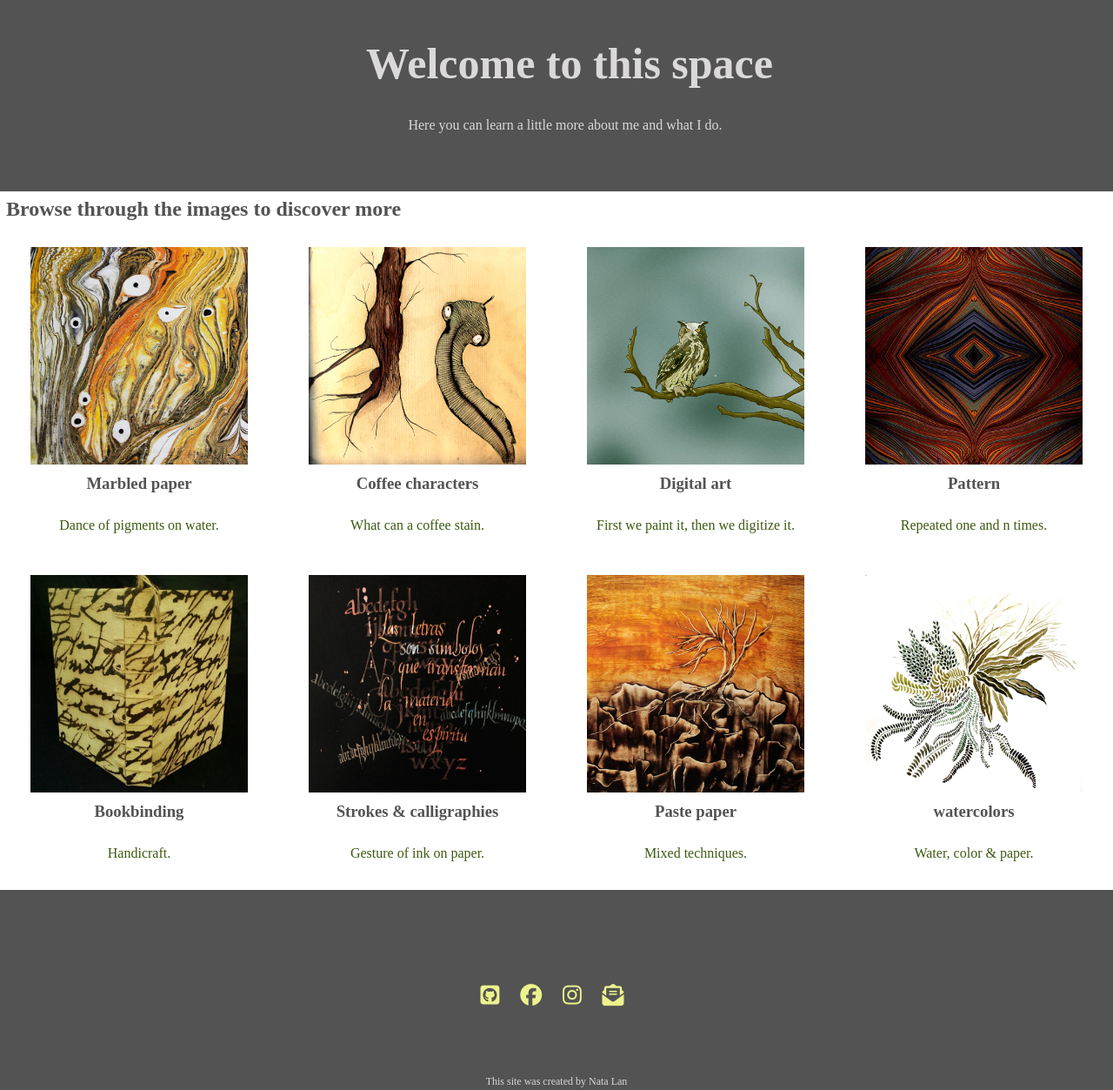
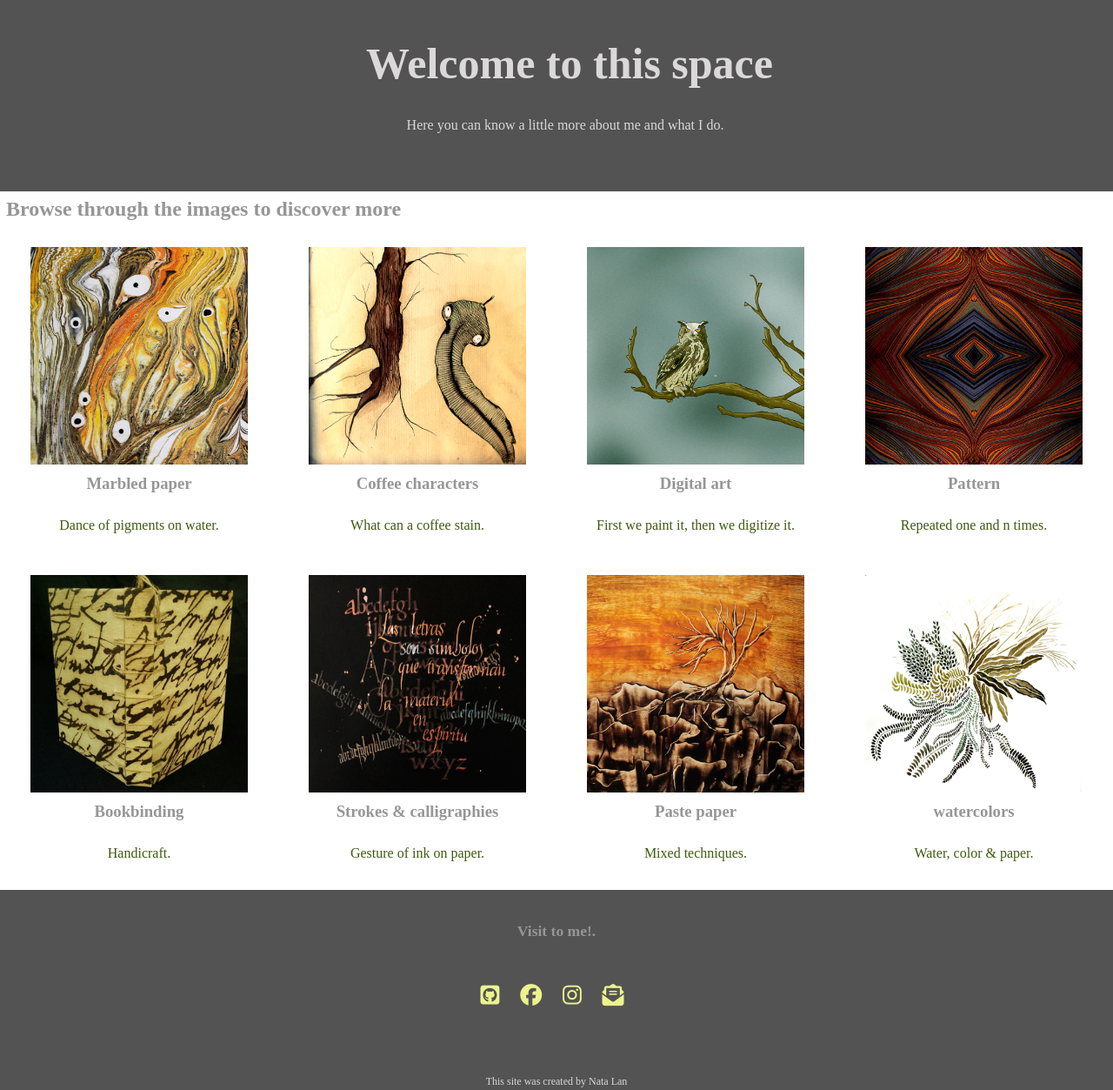
Before and after one commit to Natylan/NataLan, a plain HTML site: page index.html in a window 1280 px wide. Shown: the whole page at 87% size. Drawn offline with Linux system fonts and the light colour scheme; a web font is replaced by a local one.

Commit message:
Add files via upload

```diff
--- a/index.html
+++ b/index.html
@@ -4,7 +4,7 @@
     <meta charset="UTF-8">
     <meta http-equiv="X-UA-Compatible" content="IE=edge">
     <meta name="viewport" content="width=device-width, initial-scale=1.0">
-    <title>Grid Examples</title>
+    <title>Nata Lan</title>
     <link rel="stylesheet" href="style.css">
     <link rel="preconnect" href="https://fonts.gstatic.com">
     <link href="https://fonts.googleapis.com/css2?family=Cormorant+Unicase:wght@300&display=swap" rel="stylesheet">
@@ -16,7 +16,7 @@
 
     <div class="banner">
         <h1>Welcome to this space</h1>
-        <p>Here you can learn a little more about me and what I do.</p>
+        <p>Here you can know a little more about me and what I do.</p>
         <a href=""></a>
     </div>
     <div class="container">
@@ -76,7 +76,7 @@
 
     </div>
     <footer>
-        <h3>Visit to me here.</h3>
+        <h3>Visit to me!.</h3>
         <ul class="lista">
             <ul class="lista">
                 <li><a href="https://github.com/" target="_blnak"><i class="fab fa-github-square" ></i></a></li>
--- a/style.css
+++ b/style.css
@@ -20,7 +20,7 @@ h3, h2 {
     padding: 2px;
     padding-bottom: 10px;
     margin: 5px;
-    color:rgb(83, 83, 83);
+    color:rgb(150, 150, 150);
 }
 
 .banner{
```
